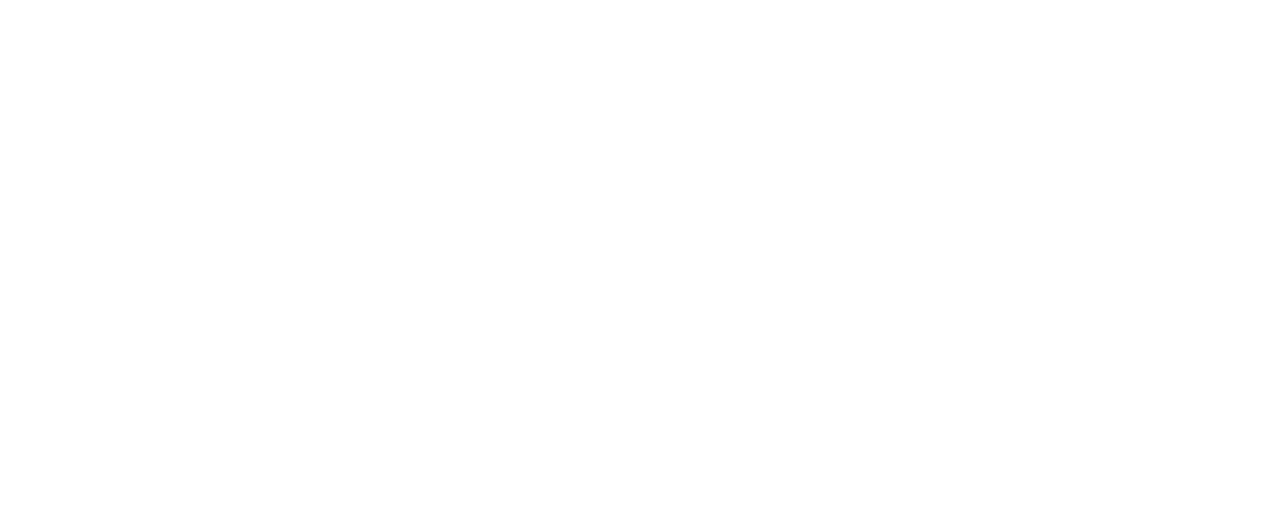
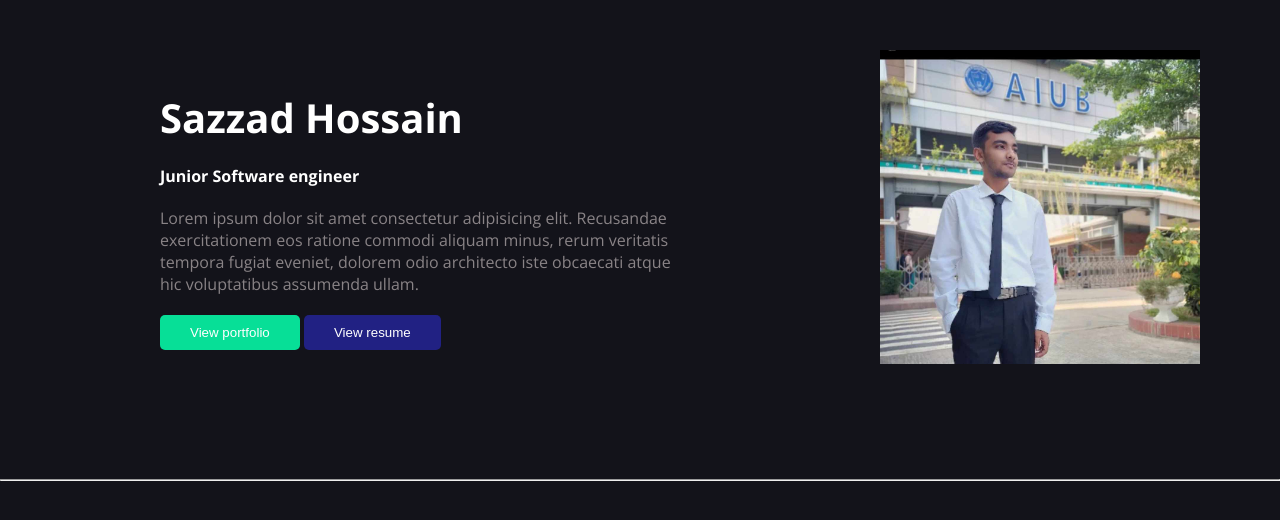
Before and after one commit to FazleRifat/sazzad, a plain HTML site: page index.html in a window 1280 px wide. Drawn offline with nearby package versions, Linux system fonts and the light colour scheme.

Commit message:
banner done

```diff
--- a/index.html
+++ b/index.html
@@ -4,6 +4,10 @@
     <meta charset="UTF-8">
     <meta http-equiv="X-UA-Compatible" content="IE=edge">
     <meta name="viewport" content="width=device-width, initial-scale=1.0">
+    <!--google font-->
+    <link rel="preconnect" href="https://fonts.googleapis.com">
+    <link rel="preconnect" href="https://fonts.gstatic.com" crossorigin>
+    <link href="https://fonts.googleapis.com/css2?family=Open+Sans:wght@400;600;700&display=swap" rel="stylesheet">
     <!--css-->
     <link rel="stylesheet" href="style.css">
 
@@ -11,8 +15,28 @@
 </head>
 <body>
     <head>
-
+        <div class="banner">
+            <div class="banner-text">
+                <h1 class="banner-title">
+                    Sazzad Hossain
+                </h1>
+                <h4 class="banner-highlight">
+                    Junior Software engineer
+                </h4>
+                <p class="banner-description p-color">
+                    Lorem ipsum dolor sit amet consectetur adipisicing elit. Recusandae exercitationem eos ratione commodi aliquam minus, rerum veritatis tempora fugiat eveniet, dolorem odio architecto iste obcaecati atque hic voluptatibus assumenda ullam.
+                </p>
+                <div class="btns">
+                    <button class="btn btn-1"> View portfolio</button>
+                    <button class="btn btn-2">View resume</button>
+                </div>
+            </div>
+            <div class="banner-photo">
+                <img src="./images/banner-pic.jpg" alt="" class="banner-img">
+            </div>
+        </div>
     </head>
+    <hr>
     <main>
 
     </main>
--- a/style.css
+++ b/style.css
@@ -0,0 +1,68 @@
+/* all */
+*{
+    margin: 0px;
+    padding: 0px;
+}
+body{
+    background-color: rgb(19, 19, 26);
+    color: white;
+    font-family: 'Open Sans', sans-serif;
+}
+.p-color{
+    color: rgba(224, 213, 213, 0.575);
+    font-size: 16px;
+    font-weight: 400;
+}
+.btn{
+    padding: 10px 30px;
+    border-radius: 5px;
+    border: none;
+    color:white;
+}
+/* banner */
+header{
+    position: relative;
+    height: 100vh;
+}
+.banner{
+    display: flex;
+    align-items: center;
+    gap: 100px;
+    position: relative;
+    padding: 30px;
+    bottom: 20px;
+    margin-left: 80px;
+}
+.banner-text{
+    margin: 20px;
+    padding: 30px;
+}
+.banner-title{
+    font-size: 40px;
+    font-weight: 700;
+    margin-bottom: 20px;
+}
+.banner-highlight{
+    font-weight: 700;
+    margin-top: 0px;
+    margin-bottom: 20px;
+}
+.banner-description{
+    margin-top: 0px;
+    margin-bottom: 20px;
+}
+.btn-1{
+    background-color: rgb(7, 223, 151);
+}
+.btn-2{
+    background-color: rgb(33, 33, 131);
+}
+.banner-photo{
+    margin: 20px;
+    padding: 30px;
+}
+.banner-img{
+    width: 320px;
+    position: relative;
+    bottom: 10px;
+}
```
Also changed, not shown: images/banner-pic.jpg (added).
